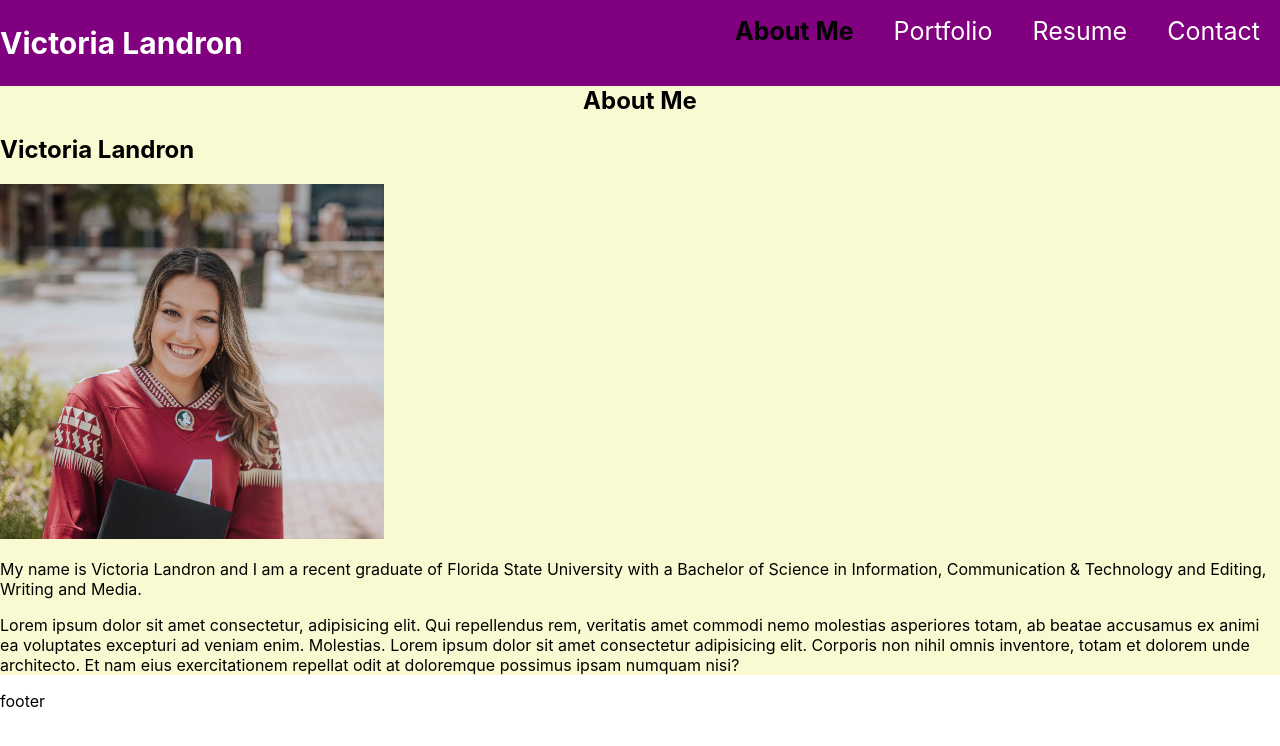
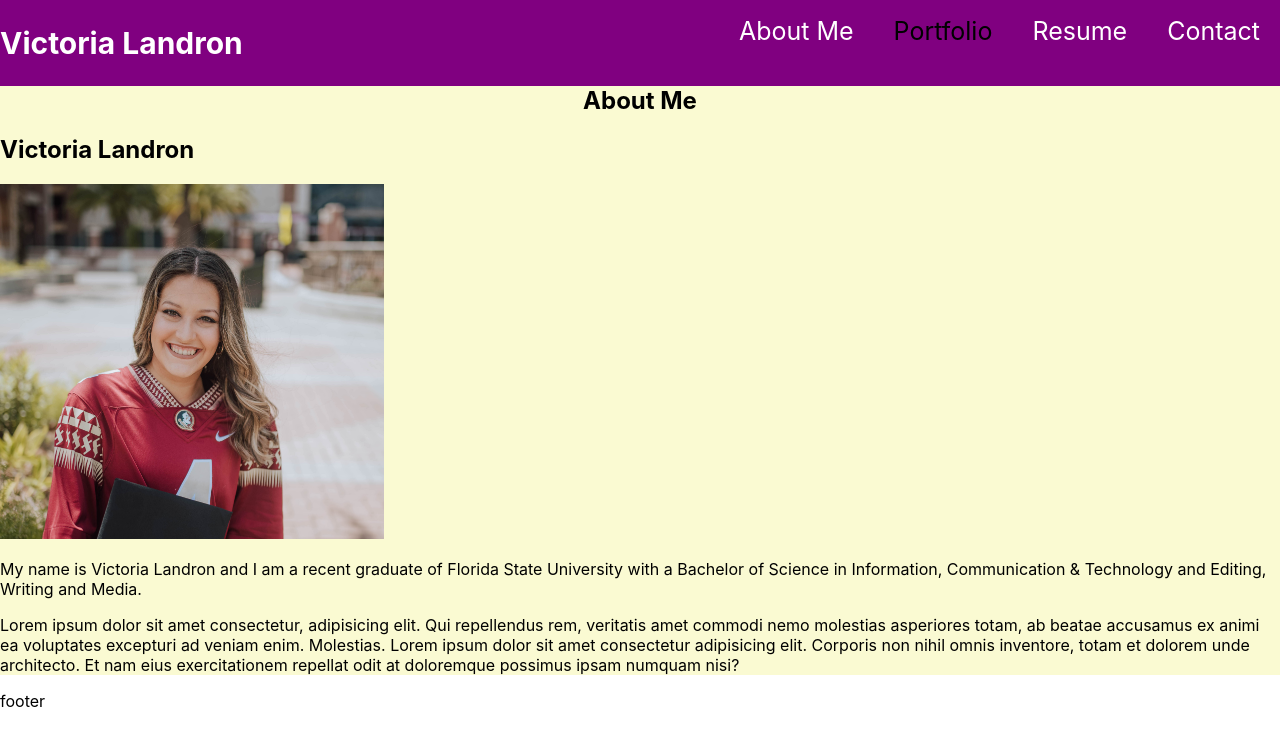
Before and after one commit to viclandron27/react-portfolio, a React (Create React App) app: page / in a window 1280 px wide. Shown: the top 746 px of the page. Built offline with nearby package versions, Linux system fonts and the light colour scheme.

Commit message:
render pages conditionally with highlight changing when category selected

```diff
--- a/src/App.js
+++ b/src/App.js
@@ -6,18 +6,34 @@ import ContactForm from "./components/Contact";
 import Nav from "./components/Nav";
 
 function App() {
+  const categories = [
+    {
+      name: "Portfolio",
+      description: "Overview of my different projects",
+    },
+    {
+      name: "Resume",
+      description:
+        "Link to my resume describing all my previous work and experience",
+    },
+  ];
+
+  const [currentCategory, setCurrentCategory] = useState(categories[0]);
   const [contactSelected, setContactSelected] = useState(false);
 
   return (
     <div className="App">
       <Nav
+        categories={categories}
+        setCurrentCategory={setCurrentCategory}
+        currentCategory={currentCategory}
         contactSelected={contactSelected}
         setContactSelected={setContactSelected}
       ></Nav>
       <main>
         {!contactSelected ? (
           <>
-            <About></About>
+            <About currentCategory={currentCategory}></About>
           </>
         ) : (
           <ContactForm></ContactForm>
--- a/src/components/Nav/index.js
+++ b/src/components/Nav/index.js
@@ -1,25 +1,16 @@
 import React from "react";
+import { capitalizeFirstLetter } from '../../utils/helpers';
 
 function Nav(props) {
  const {
-        // categories = [],
+        categories = [],
         setCurrentCategory,
         currentCategory,
         contactSelected,
         setContactSelected
       } = props;
 
-  const categories = [
-    {
-      name: "Portfolio",
-      description: "Overview of my different projects",
-    },
-    {
-      name: "Resume",
-      description:
-        "Link to my resume describing all my previous work and experience",
-    },
-  ];
+
 
   function categorySelected(name) {
     console.log(`${name} clicked`)
@@ -35,14 +26,22 @@ function Nav(props) {
           </li>
 
           {categories.map((category) => (
-            <li className="mx-1" key={category.name}>
-              <span onClick={() => categorySelected(category.name)}>
-                  {category.name}
-            </span>
+            <li className={`mx-1 ${
+                currentCategory.name === category.name && !contactSelected && `navActive`
+                }`}
+                key={category.name}>
+             <span
+                onClick={() => {
+                  setCurrentCategory(category);
+                  setContactSelected(false);;
+                }}
+              >
+                {capitalizeFirstLetter(category.name)}
+              </span>
             </li>
           ))}
 
-          <li>
+          <li className={`mx-2 ${contactSelected && 'navActive'}`}>
             <span onClick={() => setContactSelected(true)}>Contact</span>
           </li>
         </ul>
--- a/src/index.css
+++ b/src/index.css
@@ -36,9 +36,9 @@ header h1 {
 }
 
 a {
-  color: black;
+  color: white;
   text-decoration: none;
-  font-weight: bold;
+  font-weight: none;
 }
 
 a:hover {
@@ -85,7 +85,7 @@ nav  li {
 }
 
 .navActive {
-  color: var(--secondary);
+  color: black;
 }
 
 code {
```
Also changed, not shown: 1 other file (tests, documents, lock files or other folders).
